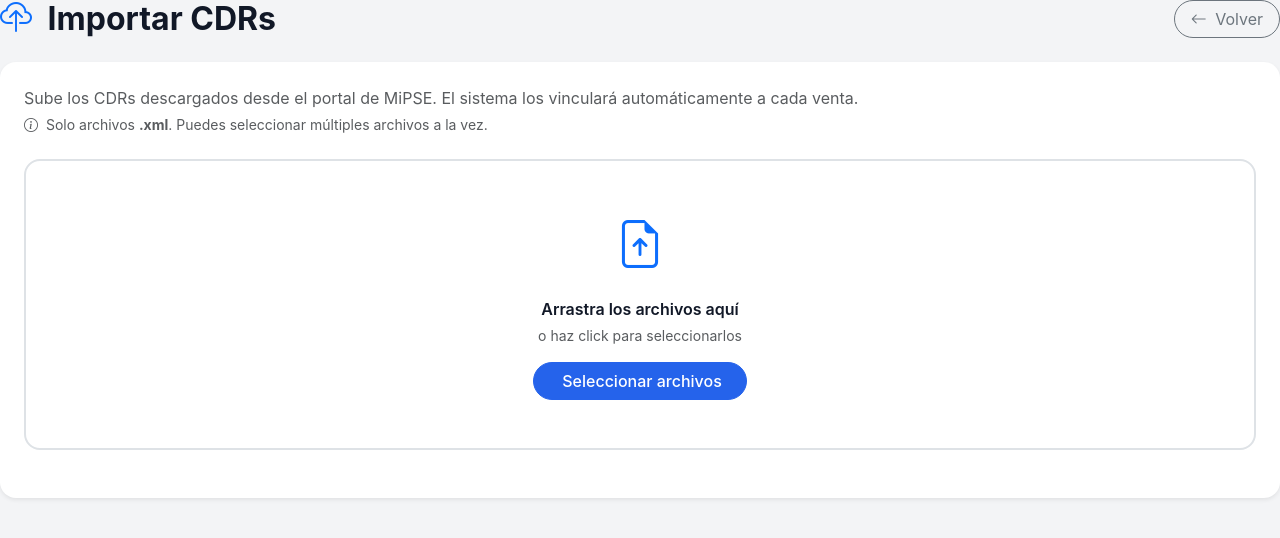
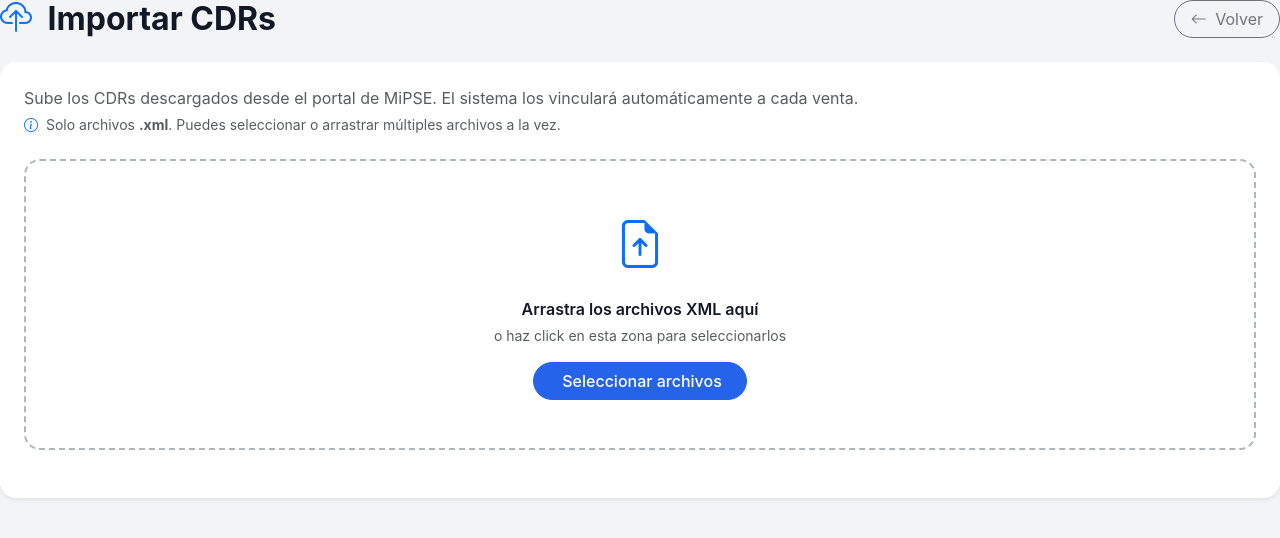
Before and after one commit to mickstmt/MiPSE, a Flask app: template templates/importar_cdrs.html in a window 1280 px wide. Shown: the part 57-595 px from the top of the page. Run offline with Flask 3, Linux system fonts and the light colour scheme; the template is opened without the code that fills it, so the values that code supplies are empty; some libraries are stand-ins or nearby versions.

Commit message:
fix: rewrite CDR import page with working JS and proper UX
- Fix broken JS: use {% block extra_js %} instead of {% block scripts %}
- Drag & drop now works (click anywhere in zone opens file picker)
- SweetAlert loading spinner during upload
- Success message shows count of imported CDRs
- Error list shows which files failed and why
- Ignores non-.xml files with warning
- Auto-scrolls to result after import

Co-Authored-By: Claude Sonnet 4.6 <noreply@anthropic.com>

```diff
--- a/templates/importar_cdrs.html
+++ b/templates/importar_cdrs.html
@@ -13,26 +13,27 @@
     <div class="card-body p-4">
         <p class="text-muted mb-1">Sube los CDRs descargados desde el portal de MiPSE. El sistema los vinculará automáticamente a cada venta.</p>
         <p class="text-muted small mb-4">
-            <i class="bi bi-info-circle me-1"></i>
-            Solo archivos <strong>.xml</strong>. Puedes seleccionar múltiples archivos a la vez.
+            <i class="bi bi-info-circle me-1 text-primary"></i>
+            Solo archivos <strong>.xml</strong>. Puedes seleccionar o arrastrar múltiples archivos a la vez.
         </p>
 
+        <input type="file" id="fileInput" multiple accept=".xml" class="d-none">
+
         <!-- Drop zone -->
-        <div id="dropZone" class="border border-2 border-dashed rounded-4 p-5 text-center mb-4"
-             style="border-color: #dee2e6; cursor: pointer; transition: all .2s;">
+        <div id="dropZone" class="rounded-4 p-5 text-center mb-4"
+             style="border: 2px dashed #adb5bd; cursor: pointer; transition: background .2s, border-color .2s;">
             <i class="bi bi-file-earmark-arrow-up text-primary" style="font-size: 3rem;"></i>
-            <p class="fw-semibold mt-3 mb-1">Arrastra los archivos aquí</p>
-            <p class="text-muted small mb-3">o haz click para seleccionarlos</p>
-            <input type="file" id="fileInput" multiple accept=".xml" class="d-none">
-            <button type="button" class="btn btn-primary rounded-pill px-4" onclick="document.getElementById('fileInput').click()">
+            <p class="fw-semibold mt-3 mb-1">Arrastra los archivos XML aquí</p>
+            <p class="text-muted small mb-3">o haz click en esta zona para seleccionarlos</p>
+            <span class="btn btn-primary rounded-pill px-4 pe-none">
                 <i class="bi bi-folder-open me-1"></i> Seleccionar archivos
-            </button>
+            </span>
         </div>
 
         <!-- Lista de archivos seleccionados -->
         <div id="fileList" class="d-none mb-4">
-            <h6 class="fw-semibold mb-2">Archivos seleccionados:</h6>
-            <ul id="fileNames" class="list-group list-group-flush rounded-3 border"></ul>
+            <h6 class="fw-semibold mb-2" id="fileCount"></h6>
+            <ul id="fileNames" class="list-group list-group-flush rounded-3 border" style="max-height:200px;overflow-y:auto;"></ul>
         </div>
 
         <button id="btnImportar" class="btn btn-success rounded-pill px-5 fw-semibold d-none" onclick="importarCDRs()">
@@ -41,53 +42,78 @@
     </div>
 </div>
 
-<!-- Resultado -->
+<!-- Resultado (aparece tras importar) -->
 <div id="resultado" class="d-none">
     <div class="card border-0 shadow-sm rounded-4">
-        <div class="card-body p-4">
-            <h5 class="fw-bold mb-3" id="resultTitle"></h5>
-            <div id="resultBody"></div>
-        </div>
+        <div class="card-body p-4" id="resultBody"></div>
     </div>
 </div>
 {% endblock %}
 
-{% block scripts %}
+{% block extra_js %}
 <script>
     let selectedFiles = [];
-
     const dropZone = document.getElementById('dropZone');
     const fileInput = document.getElementById('fileInput');
 
+    // Click en toda la zona abre el selector
+    dropZone.addEventListener('click', () => fileInput.click());
+
+    // Drag over
     dropZone.addEventListener('dragover', e => {
         e.preventDefault();
+        e.stopPropagation();
         dropZone.style.borderColor = '#0d6efd';
         dropZone.style.background = '#f0f5ff';
     });
-    dropZone.addEventListener('dragleave', () => {
-        dropZone.style.borderColor = '#dee2e6';
+
+    // Drag leave
+    dropZone.addEventListener('dragleave', e => {
+        e.preventDefault();
+        e.stopPropagation();
+        dropZone.style.borderColor = '#adb5bd';
         dropZone.style.background = '';
     });
+
+    // Drop
     dropZone.addEventListener('drop', e => {
         e.preventDefault();
-        dropZone.style.borderColor = '#dee2e6';
+        e.stopPropagation();
+        dropZone.style.borderColor = '#adb5bd';
         dropZone.style.background = '';
         handleFiles(e.dataTransfer.files);
     });
+
+    // Selección por input
     fileInput.addEventListener('change', () => handleFiles(fileInput.files));
 
     function handleFiles(files) {
-        selectedFiles = Array.from(files).filter(f => f.name.endsWith('.xml'));
+        const xmlFiles = Array.from(files).filter(f => f.name.toLowerCase().endsWith('.xml'));
+        const ignored = files.length - xmlFiles.length;
+        selectedFiles = xmlFiles;
+
         const list = document.getElementById('fileNames');
         list.innerHTML = '';
-        selectedFiles.forEach(f => {
-            list.innerHTML += `<li class="list-group-item py-2 small">
-                <i class="bi bi-file-earmark-code text-primary me-2"></i>${f.name}
-                <span class="text-muted ms-2">(${(f.size/1024).toFixed(1)} KB)</span>
+
+        if (xmlFiles.length === 0) {
+            document.getElementById('fileList').classList.add('d-none');
+            document.getElementById('btnImportar').classList.add('d-none');
+            if (ignored > 0) Swal.fire('Formato incorrecto', 'Solo se aceptan archivos .xml', 'warning');
+            return;
+        }
+
+        xmlFiles.forEach(f => {
+            list.innerHTML += `<li class="list-group-item py-2 small d-flex align-items-center gap-2">
+                <i class="bi bi-file-earmark-code text-primary"></i>
+                <span class="flex-fill">${f.name}</span>
+                <span class="text-muted">${(f.size / 1024).toFixed(1)} KB</span>
             </li>`;
         });
-        document.getElementById('fileList').classList.toggle('d-none', selectedFiles.length === 0);
-        document.getElementById('btnImportar').classList.toggle('d-none', selectedFiles.length === 0);
+
+        document.getElementById('fileCount').textContent = `${xmlFiles.length} archivo(s) seleccionado(s)${ignored ? ` (${ignored} ignorado(s) por no ser .xml)` : ''}`;
+        document.getElementById('fileList').classList.remove('d-none');
+        document.getElementById('btnImportar').classList.remove('d-none');
+        document.getElementById('resultado').classList.add('d-none');
     }
 
     function importarCDRs() {
@@ -95,7 +121,7 @@
 
         Swal.fire({
             title: 'Importando CDRs...',
-            html: `Procesando <strong>${selectedFiles.length}</strong> archivo(s). Por favor espere.`,
+            html: `Procesando <strong>${selectedFiles.length}</strong> archivo(s).<br>Por favor espere.`,
             allowOutsideClick: false,
             allowEscapeKey: false,
             showConfirmButton: false,
@@ -109,34 +135,61 @@
             .then(r => r.json())
             .then(data => {
                 Swal.close();
+
                 const res = document.getElementById('resultado');
-                const title = document.getElementById('resultTitle');
                 const body = document.getElementById('resultBody');
-
                 res.classList.remove('d-none');
-                title.innerHTML = `<i class="bi bi-check-circle text-success me-2"></i>${data.importados} CDR(s) importados correctamente`;
 
                 let html = '';
+
                 if (data.importados > 0) {
-                    html += `<div class="alert alert-success rounded-3">
-                        <strong>${data.importados}</strong> CDR(s) vinculados a sus ventas y guardados en el servidor.
+                    html += `
+                    <div class="d-flex align-items-center gap-2 mb-3">
+                        <i class="bi bi-check-circle-fill text-success fs-4"></i>
+                        <h5 class="fw-bold mb-0">${data.importados} CDR(s) importados correctamente</h5>
+                    </div>
+                    <div class="alert alert-success rounded-3 mb-3">
+                        Los archivos fueron guardados en el servidor y vinculados a sus ventas.
+                        Ahora puedes descargarlos desde el detalle de cada venta.
                     </div>`;
                 }
+
                 if (data.errores && data.errores.length > 0) {
-                    html += `<div class="alert alert-warning rounded-3">
-                        <strong>${data.errores.length}</strong> archivo(s) no se pudieron importar:<br>
-                        <ul class="mb-0 mt-2 small">${data.errores.map(e => `<li>${e}</li>`).join('')}</ul>
+                    html += `
+                    <div class="d-flex align-items-center gap-2 mb-2">
+                        <i class="bi bi-exclamation-triangle-fill text-warning fs-5"></i>
+                        <h6 class="fw-bold mb-0">${data.errores.length} archivo(s) no se pudieron importar</h6>
+                    </div>
+                    <ul class="list-group list-group-flush rounded-3 border">
+                        ${data.errores.map(e => `<li class="list-group-item small py-2">
+                            <i class="bi bi-x-circle text-danger me-2"></i>${e}
+                        </li>`).join('')}
+                    </ul>`;
+                }
+
+                if (data.importados === 0 && (!data.errores || data.errores.length === 0)) {
+                    html = `<div class="text-muted text-center py-3">
+                        <i class="bi bi-info-circle fs-4 d-block mb-2"></i>No se procesó ningún archivo.
                     </div>`;
                 }
+
                 body.innerHTML = html;
 
                 // Reset
                 selectedFiles = [];
+                fileInput.value = '';
                 document.getElementById('fileList').classList.add('d-none');
                 document.getElementById('btnImportar').classList.add('d-none');
                 document.getElementById('fileNames').innerHTML = '';
+                res.scrollIntoView({ behavior: 'smooth' });
             })
-            .catch(() => Swal.fire('Error', 'No se pudo conectar con el servidor.', 'error'));
+            .catch(err => {
+                Swal.fire({
+                    icon: 'error',
+                    title: 'Error de conexión',
+                    text: 'No se pudo conectar con el servidor. Intenta nuevamente.'
+                });
+            });
     }
 </script>
 {% endblock %}
```
